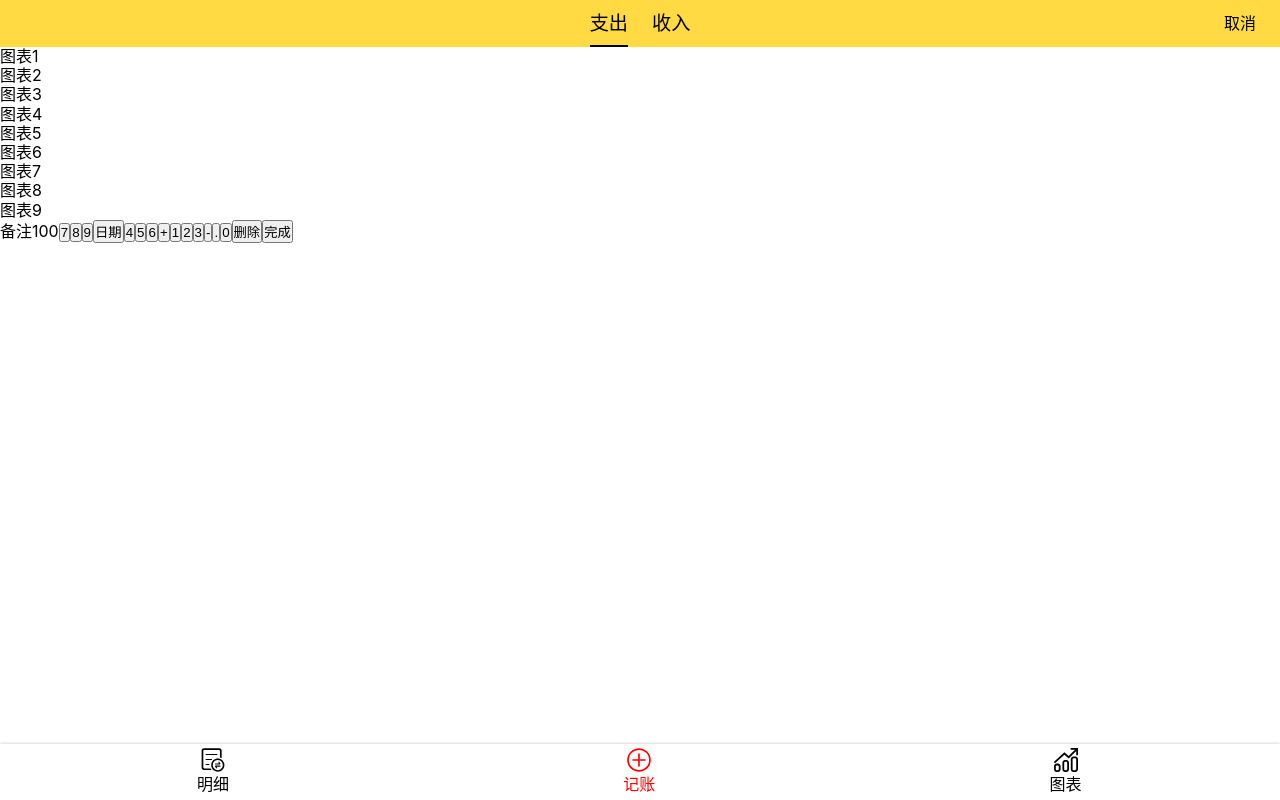
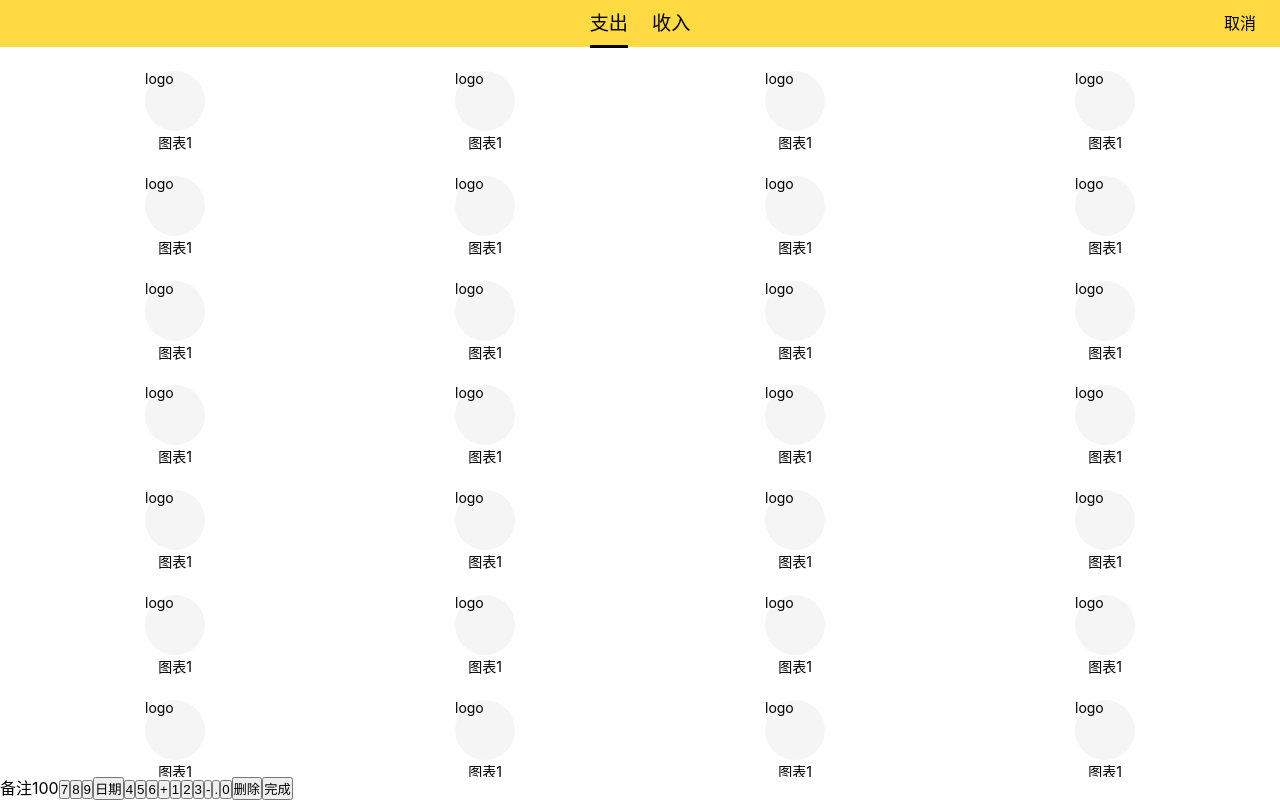
Before and after one commit to DDB324/duoduojizhang-React, a React app: page /#/money in a window 1280 px wide. Built offline with nearby package versions, Linux system fonts and the light colour scheme.

Commit message:
TagsSection布局

```diff
--- a/src/Views/Money.tsx
+++ b/src/Views/Money.tsx
@@ -1,6 +1,16 @@
 import React from 'react';
-import Layout from '../components/Layout';
 import styled from 'styled-components';
+
+const Wrapper = styled.div`
+  display: flex;
+  flex-direction: column;
+  height: 100vh;
+`;
+
+const Main = styled.div`
+  flex-grow: 1;
+  overflow: auto;
+`;
 
 const CategorySection = styled.section`
   background: #ffda43;
@@ -21,7 +31,7 @@ const CategorySection = styled.section`
           content: '';
           position: absolute;
           display: block;
-          bottom: -12px;
+          bottom: -12.5px;
           left: 0;
           height: 2.5px;
           background: black;
@@ -40,13 +50,38 @@ const CategorySection = styled.section`
   }
 `;
 const TagsSection = styled.section`
+  padding: 12px 20px 0;
+  overflow: auto;
+
+  > ul {
+    display: flex;
+    flex-wrap: wrap;
+    font-size: 14px;
+
+    > li {
+      display: flex;
+      flex-direction: column;
+      justify-content: center;
+      align-items: center;
+      width: 25%;
+      padding: 12px 0;
+
+      > div {
+        width: 60px;
+        height: 60px;
+        background: #f6f5f5;
+        border-radius: 50%;
+        margin-bottom: 4px;
+      }
+    }
+  }
 `;
 const NumberPadSection = styled.section`
 `;
 
 const Money = () => {
   return (
-    <Layout>
+    <Wrapper>
       <CategorySection>
         <ul>
           <li><span className='selected'>支出</span></li>
@@ -54,19 +89,124 @@ const Money = () => {
         </ul>
         <span>取消</span>
       </CategorySection>
-      <TagsSection>
-        <ul>
-          <li>图表1</li>
-          <li>图表2</li>
-          <li>图表3</li>
-          <li>图表4</li>
-          <li>图表5</li>
-          <li>图表6</li>
-          <li>图表7</li>
-          <li>图表8</li>
-          <li>图表9</li>
-        </ul>
-      </TagsSection>
+      <Main>
+        <TagsSection>
+          <ul>
+            <li>
+              <div>logo</div>
+              <span>图表1</span>
+            </li>
+            <li>
+              <div>logo</div>
+              <span>图表1</span>
+            </li>
+            <li>
+              <div>logo</div>
+              <span>图表1</span>
+            </li>
+            <li>
+              <div>logo</div>
+              <span>图表1</span>
+            </li>
+            <li>
+              <div>logo</div>
+              <span>图表1</span>
+            </li>
+            <li>
+              <div>logo</div>
+              <span>图表1</span>
+            </li>
+            <li>
+              <div>logo</div>
+              <span>图表1</span>
+            </li>
+            <li>
+              <div>logo</div>
+              <span>图表1</span>
+            </li>
+            <li>
+              <div>logo</div>
+              <span>图表1</span>
+            </li>
+            <li>
+              <div>logo</div>
+              <span>图表1</span>
+            </li>
+            <li>
+              <div>logo</div>
+              <span>图表1</span>
+            </li>
+            <li>
+              <div>logo</div>
+              <span>图表1</span>
+            </li>
+            <li>
+              <div>logo</div>
+              <span>图表1</span>
+            </li>
+            <li>
+              <div>logo</div>
+              <span>图表1</span>
+            </li>
+            <li>
+              <div>logo</div>
+              <span>图表1</span>
+            </li>
+            <li>
+              <div>logo</div>
+              <span>图表1</span>
+            </li>
+            <li>
+              <div>logo</div>
+              <span>图表1</span>
+            </li>
+            <li>
+              <div>logo</div>
+              <span>图表1</span>
+            </li>
+            <li>
+              <div>logo</div>
+              <span>图表1</span>
+            </li>
+            <li>
+              <div>logo</div>
+              <span>图表1</span>
+            </li>
+            <li>
+              <div>logo</div>
+              <span>图表1</span>
+            </li>
+            <li>
+              <div>logo</div>
+              <span>图表1</span>
+            </li>
+            <li>
+              <div>logo</div>
+              <span>图表1</span>
+            </li>
+            <li>
+              <div>logo</div>
+              <span>图表1</span>
+            </li>
+            <li>
+              <div>logo</div>
+              <span>图表1</span>
+            </li>
+            <li>
+              <div>logo</div>
+              <span>图表1</span>
+            </li>
+            <li>
+              <div>logo</div>
+              <span>图表1</span>
+            </li>
+            <li>
+              <div>logo</div>
+              <span>图表1</span>
+            </li>
+          </ul>
+        </TagsSection>
+      </Main>
       <NumberPadSection>
         <span>备注</span>
         <span>100</span>
@@ -87,7 +227,7 @@ const Money = () => {
         <button>删除</button>
         <button>完成</button>
       </NumberPadSection>
-    </Layout>
+    </Wrapper>
   );
 };
 
```
